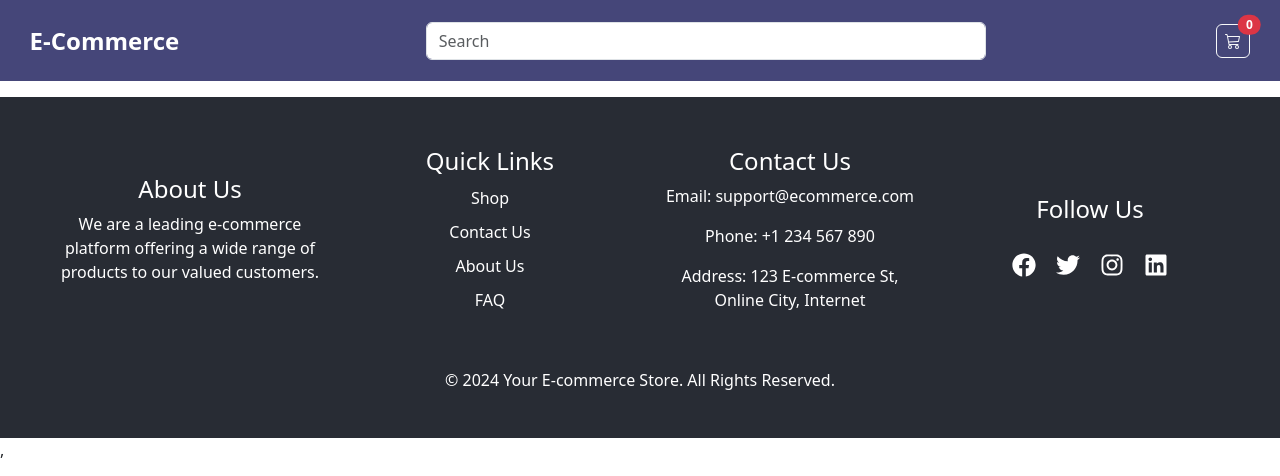
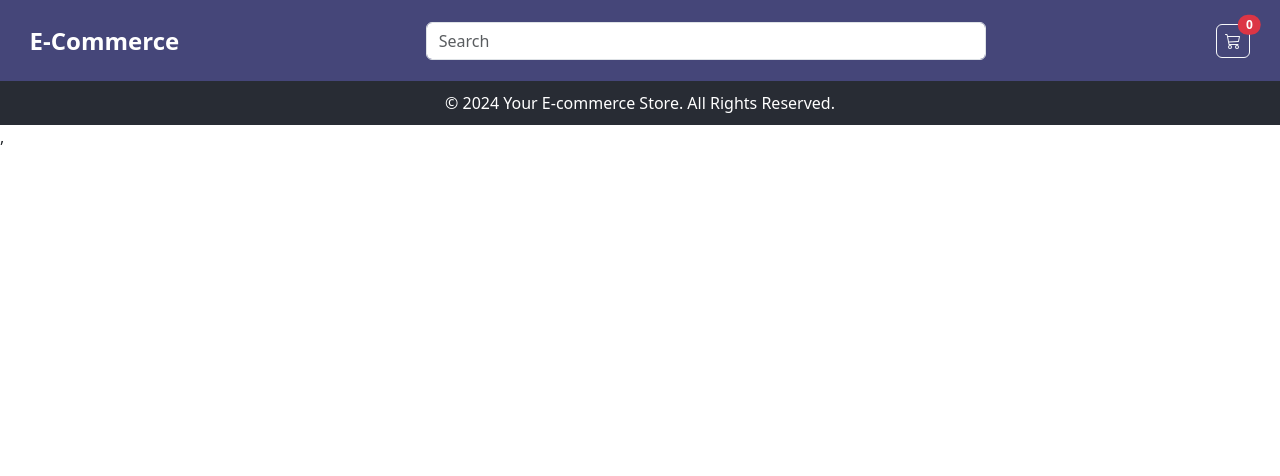
Before and after one commit to MuhammadShafaqat/React-Store, a React (Create React App) app: page /cartItems in a window 1280 px wide. Shown: the top 476 px of the page. Built offline with nearby package versions, Linux system fonts and the light colour scheme.

Commit message:
updated code

```diff
--- a/src/components/footer/Footer.jsx
+++ b/src/components/footer/Footer.jsx
@@ -1,54 +1,12 @@
-// Footer.js
 import React from 'react';
 import styles from './styles.module.scss';
-import { FaFacebook, FaInstagram, FaLinkedin, FaTwitter } from 'react-icons/fa';
 
 const Footer = () => {
   return (
     <footer className={styles.footer}>
       <div className={styles.footer__inner}>
-        <div className={styles.footer__column}>
-          <h4 className={styles.footer__column_title}>About Us</h4>
-          <p>We are a leading e-commerce platform offering a wide range of products to our valued customers.</p>
-        </div>
-        <div className={styles.footer__column}>
-          <h4 className={styles.footer__column_title}>Quick Links</h4>
-          <ul className={styles.footer__column_links}>
-            {/* <li className={styles.footer__column_links_item}><a href="/">Shop</a></li> */}
-            <li className={styles.footer__column_links_item}><a href="/">Shop</a></li>
-            <li className={styles.footer__column_links_item}><a href="/">Contact Us</a></li>
-            <li className={styles.footer__column_links_item}><a href="/">About Us</a></li>
-            <li className={styles.footer__column_links_item}><a href="/">FAQ</a></li>
-          </ul>
-        </div>
-        <div className={styles.footer__column}>
-          <h4 className={styles.footer__column_title}>Contact Us</h4>
-          <p>Email: support@ecommerce.com</p>
-          <p>Phone: +1 234 567 890</p>
-          <p>Address: 123 E-commerce St, Online City, Internet</p>
-        </div>
-        <div className={styles.footer__column}>
-          <h4 className={styles.footer__column_title}>Follow Us</h4>
-          <div className={styles.footer__social_icons}>
-            <a className={styles.footer__social_icons_icon} href="https://facebook.com" target="_blank" rel="noopener noreferrer">
-            <FaFacebook />
-            </a>
-            <a className={styles.footer__social_icons_icon} href="https://twitter.com" target="_blank" rel="noopener noreferrer">
-              {/* <i className="fab fa-twitter"></i> */}
-              <FaTwitter />
-            </a>
-            <a className={styles.footer__social_icons_icon} href="https://instagram.com" target="_blank" rel="noopener noreferrer">
-              {/* <i className="fab fa-instagram"></i> */}
-               <FaInstagram />
-            </a>
-            <a className={styles.footer__social_icons_icon} href="https://linkedin.com" target="_blank" rel="noopener noreferrer">
-              {/* <i className="fab fa-linkedin-in"></i> */}
-              <FaLinkedin />
-            </a>
-          </div>
-        </div>
+        <p className={styles.footer__text}>© {new Date().getFullYear()} Your E-commerce Store. All Rights Reserved.</p>
       </div>
-      <p className={styles.footer__text}>© {new Date().getFullYear()} Your E-commerce Store. All Rights Reserved.</p>
     </footer>
   );
 };
--- a/src/components/footer/styles.module.scss
+++ b/src/components/footer/styles.module.scss
@@ -1,64 +1,16 @@
-/* Footer.scss */
-
 .footer {
   background-color: #282c34;
-    margin-top: 1rem;
-    padding: 30px 0;
+  padding: 10px 0;
   color: white;
   text-align: center;
+  margin-bottom: 0; /* Remove bottom margin */
 
   &__inner {
-      display: flex;
-      flex-direction: column;
-      align-items: center;
-      justify-content: space-between;
     max-width: 1200px;
     margin: 0 auto;
-
-      @media (min-width: 768px) {
-        flex-direction: row;
-      }
-    }
-
-    &__column {
-      flex: 1;
-      margin: 20px;
-
-      &-title {
-        margin-bottom: 20px;
-      }
-
-      &_links {
-        list-style: none;
-        padding: 0;
-
-        &_item {
-          margin: 10px 0;
-          a{
-            text-decoration: none;
-            color: inherit;
-          }
-        }
-      }
-    }
-
-    &__social_icons {
-      display: flex;
-      justify-content: center;
-      margin-top: 20px;
-
-      &_icon {
-        color: white;
-        margin: 0 10px;
-        font-size: 24px;
-
-        &:hover {
-          color: #61dafb;
-        }
-      }
   }
 
   &__text {
-      margin-top: 20px;
+    margin: 0;
   }
 }
```
Lines whose indentation alone changed are shown as unchanged.
